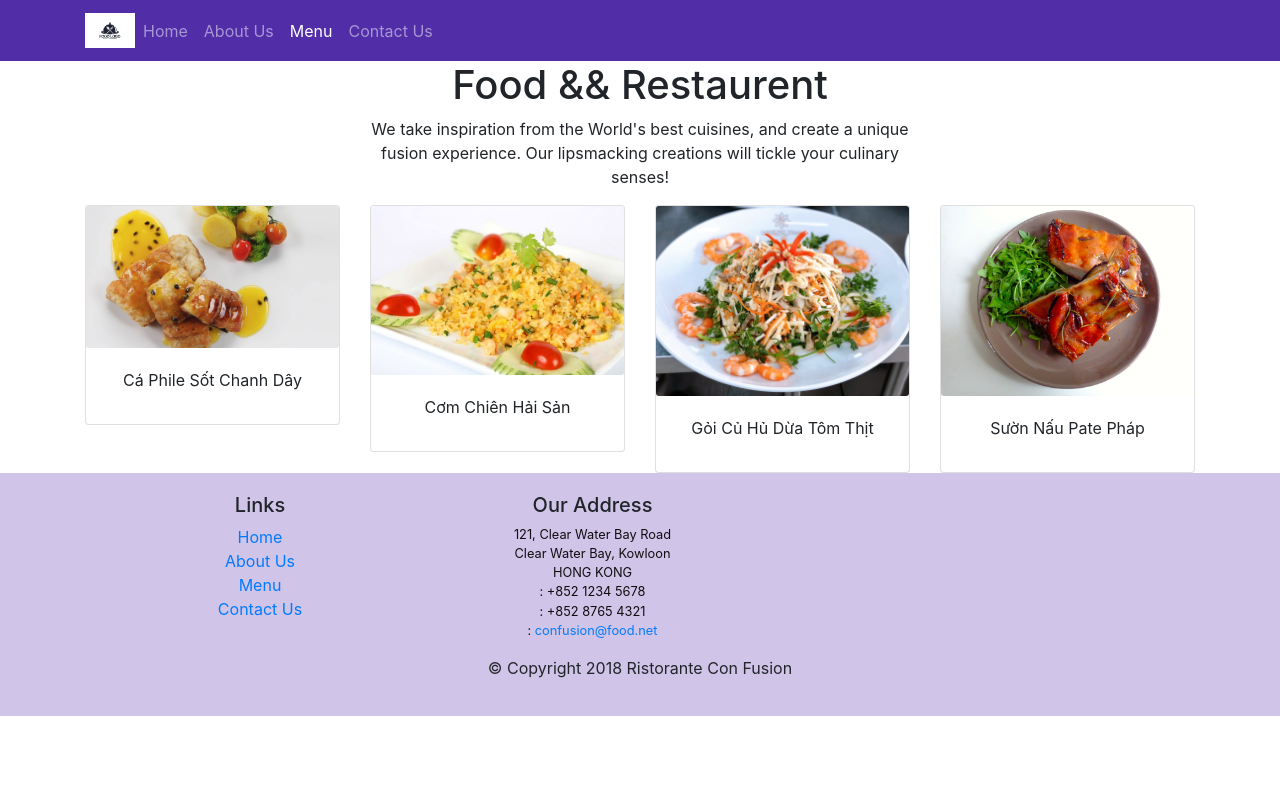
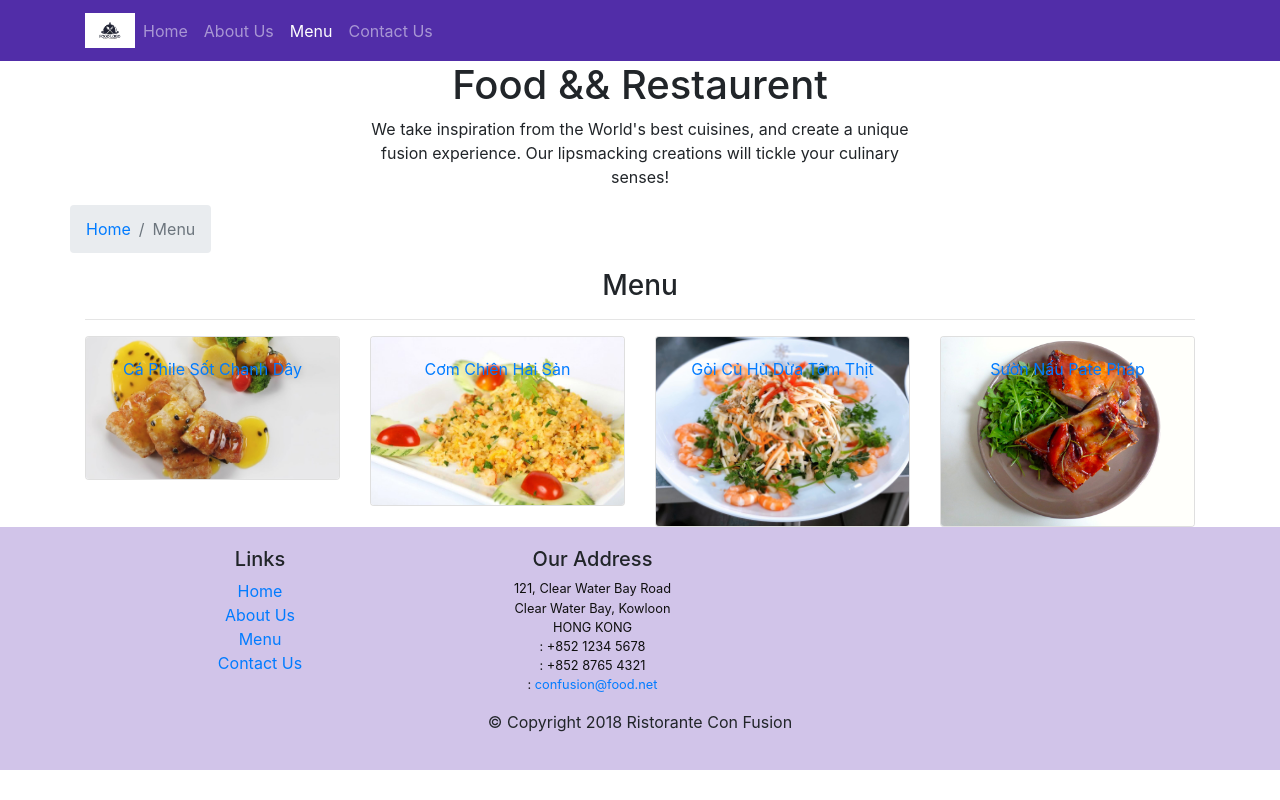
Before and after one commit to DE160490/Confusion, a React (Create React App) app: page /menu in a window 1280 px wide. Built offline with nearby package versions, Linux system fonts and the light colour scheme.

Commit message:
Single Page Applications Part 2

```diff
--- a/src/components/ContactComponent.js
+++ b/src/components/ContactComponent.js
@@ -1,4 +1,6 @@
 import React from "react";
+import { Breadcrumb, BreadcrumbItem } from "reactstrap";
+import { Link } from "react-router-dom";
 
 function Contact(props) {
   return (
@@ -49,6 +51,18 @@ function Contact(props) {
           </div>
         </div>
       </div>
+      <div className="row">
+        <Breadcrumb>
+          <BreadcrumbItem>
+            <Link to="/home">Home</Link>
+          </BreadcrumbItem>
+          <BreadcrumbItem active>Contact Us</BreadcrumbItem>
+        </Breadcrumb>
+        <div className="col-12">
+          <h3>Contact Us</h3>
+          <hr />
+        </div>
+      </div>
     </div>
   );
 }
--- a/src/components/DishesComponent.js
+++ b/src/components/DishesComponent.js
@@ -1,12 +1,21 @@
 import React from "react";
-import { Card, CardImg, CardText, CardBody, CardTitle } from "reactstrap";
+import {
+  Card,
+  CardImg,
+  CardText,
+  CardBody,
+  CardTitle,
+  Breadcrumb,
+  BreadcrumbItem,
+} from "reactstrap";
+import { Link } from "react-router-dom";
 
 function RenderDish({ dish }) {
   if (dish == null) {
     return <div></div>;
   }
   return (
-    <div className="col-12 col-md-3">
+    <div className="col-12 col-md-12">
       <Card>
         <CardImg width="100%" src={dish.image} alt={dish.name} />
         <CardBody>
@@ -39,7 +48,7 @@ function RenderComments({ comments }) {
   });
 
   return (
-    <div className="col-12 col-md-5 m-1">
+    <div className="col-12 col-md-12">
       <h4> Comments </h4>
       <ul className="list-unstyled">{showcmnts}</ul>
     </div>
@@ -50,10 +59,26 @@ const DishDetail = (props) => {
   // const dish = this.props.dish;
   if (props.dish != null)
     return (
-      <div className="container" key={props.dish}>
+      <div className="container">
         <div className="row">
-          <RenderDish dish={props.dish} />
-          <RenderComments comments={props.dish.comments} />
+          <Breadcrumb>
+            <BreadcrumbItem>
+              <Link to="/menu">Menu</Link>
+            </BreadcrumbItem>
+            <BreadcrumbItem active>{props.dish.name}</BreadcrumbItem>
+          </Breadcrumb>
+          <div className="col-12">
+            <h3>{props.dish.name}</h3>
+            <hr />
+          </div>
+        </div>
+        <div className="row">
+          <div className="col-12 col-md-5 m-1">
+            <RenderDish dish={props.dish} />
+          </div>
+          <div className="col-12 col-md-5 m-1">
+            <RenderComments comments={props.comments} />
+          </div>
         </div>
       </div>
     );
--- a/src/components/MainComponent.js
+++ b/src/components/MainComponent.js
@@ -1,24 +1,21 @@
 // import { Navbar, NavbarBrand } from "reactstrap";
-// import DishDetail from "./DishesComponent";
 
 import React, { Component } from "react";
 import Menu from "./MenuComponent";
-// import { DISHES } from "../shared/Dishes";
+import DishDetail from "./DishesComponent";
 import { DISHES } from "../shared/dishes";
 import Header from "./HeaderComponent";
 import Footer from "./FooterComponent";
 import Home from "./HomeComponent";
+import { Routes, Route, Navigate, useParams } from "react-router-dom";
 import Contact from "./ContactComponent";
 import { COMMENTS } from "../shared/comments";
 import { PROMOTIONS } from "../shared/promotions";
 import { LEADERS } from "../shared/leaders";
 
-import { Routes, Route, Navigate } from "react-router-dom";
-
 class Main extends Component {
   constructor(props) {
     super(props);
-
     this.state = {
       dishes: DISHES,
       comments: COMMENTS,
@@ -27,9 +24,9 @@ class Main extends Component {
     };
   }
 
-  onDishSelect(dishId) {
-    this.setState({ selectedDish: dishId });
-  }
+  // onDishSelect(dishId) {
+  //   this.setState({ selectedDish: dishId });
+  // }
 
   render() {
     const HomePage = () => {
@@ -38,6 +35,22 @@ class Main extends Component {
           dish={this.state.dishes.filter((dish) => dish.featured)[0]}
           promotion={this.state.promotions.filter((promo) => promo.featured)[0]}
           leader={this.state.leaders.filter((leader) => leader.featured)[0]}
+        />
+      );
+    };
+
+    const DishWithId = () => {
+      const { dishId } = useParams();
+      return (
+        <DishDetail
+          dish={
+            this.state.dishes.filter(
+              (dish) => dish.id === parseInt(dishId, 10)
+            )[0]
+          }
+          comments={this.state.comments.filter(
+            (comment) => comment.dishId === parseInt(dishId, 10)
+          )}
         />
       );
     };
@@ -59,6 +72,7 @@ class Main extends Component {
           />
           <Route path="/home" element={<Navigate to="/Menu"></Navigate>} />
           <Route exact path="/contactus" Component={Contact} />
+          <Route path="/menu/:dishId" Component={DishWithId} />
         </Routes>
         <Footer />
       </div>
--- a/src/components/MenuComponent.js
+++ b/src/components/MenuComponent.js
@@ -1,5 +1,14 @@
 import React from "react";
-import { Card, CardBody, CardImg, CardTitle } from "reactstrap";
+import {
+  Card,
+  CardImg,
+  CardImgOverlay,
+  CardTitle,
+  Breadcrumb,
+  BreadcrumbItem,
+} from "reactstrap";
+import { Link } from "react-router-dom";
+
 // import { Container, Row, ListGroup } from "reactstrap";
 
 // class Menu extends Component {
@@ -117,10 +126,12 @@ import { Card, CardBody, CardImg, CardTitle } from "reactstrap";
 function RenderMenuItem({ dish }) {
   return (
     <Card>
-      <CardImg width="100%" src={dish.image} alt={dish.name} />
-      <CardBody>
-        <CardTitle>{dish.name}</CardTitle>
-      </CardBody>
+      <Link to={`/menu/${dish.id}`}>
+        <CardImg width="100%" src={dish.image} alt={dish.name} />
+        <CardImgOverlay>
+          <CardTitle>{dish.name}</CardTitle>
+        </CardImgOverlay>
+      </Link>
     </Card>
   );
 }
@@ -129,13 +140,25 @@ const Menu = (props) => {
   const menu = props.dishes.map((dish) => {
     return (
       <div className="col-12 col-md-3" key={dish.id}>
-        <RenderMenuItem dish={dish} onClick={props.onClick} />
+        <RenderMenuItem dish={dish} />
       </div>
     );
   });
 
   return (
     <div className="container">
+      <div className="row">
+        <Breadcrumb>
+          <BreadcrumbItem>
+            <Link to="/home">Home</Link>
+          </BreadcrumbItem>
+          <BreadcrumbItem active>Menu</BreadcrumbItem>
+        </Breadcrumb>
+        <div className="col-12">
+          <h3>Menu</h3>
+          <hr />
+        </div>
+      </div>
       <div className="row">{menu}</div>
     </div>
   );
--- a/src/shared/leaders.js
+++ b/src/shared/leaders.js
@@ -2,17 +2,17 @@ export const LEADERS = [
   {
     id: 0,
     name: "Peter Pan",
-    image: "/assets/images/alberto.png",
+    image: "./assets/img/Bảo.png",
     designation: "Chief Epicurious Officer",
     abbr: "CEO",
-    featured: false,
+    featured: true,
     description:
       "Our CEO, Peter, credits his hardworking East Asian immigrant parents who undertook the arduous journey to the shores of America with the intention of giving their children the best future. His mother's wizardy in the kitchen whipping up the tastiest dishes with whatever is available inexpensively at the supermarket, was his first inspiration to create the fusion cuisines for which The Frying Pan became well known. He brings his zeal for fusion cuisines to this restaurant, pioneering cross-cultural culinary connections.",
   },
   {
     id: 1,
     name: "Dhanasekaran Witherspoon",
-    image: "/assets/images/alberto.png",
+    image: "./assets/img/Thành.png",
     designation: "Chief Food Officer",
     abbr: "CFO",
     featured: false,
@@ -22,7 +22,7 @@ export const LEADERS = [
   {
     id: 2,
     name: "Agumbe Tang",
-    image: "/assets/images/alberto.png",
+    image: "./assets/img/Trung.png",
     designation: "Chief Taste Officer",
     abbr: "CTO",
     featured: false,
@@ -32,7 +32,7 @@ export const LEADERS = [
   {
     id: 3,
     name: "Alberto Somayya",
-    image: "/assets/images/alberto.png",
+    image: "./assets/img/Hiệu.png",
     designation: "Executive Chef",
     abbr: "EC",
     featured: true,
--- a/src/shared/promotions.js
+++ b/src/shared/promotions.js
@@ -2,7 +2,7 @@ export const PROMOTIONS = [
   {
     id: 0,
     name: "Weekend Grand Buffet",
-    image: "/assets/images/buffet.png",
+    image: "./assets/img/F000020.jpg",
     label: "New",
     price: "19.99",
     featured: true,
```
